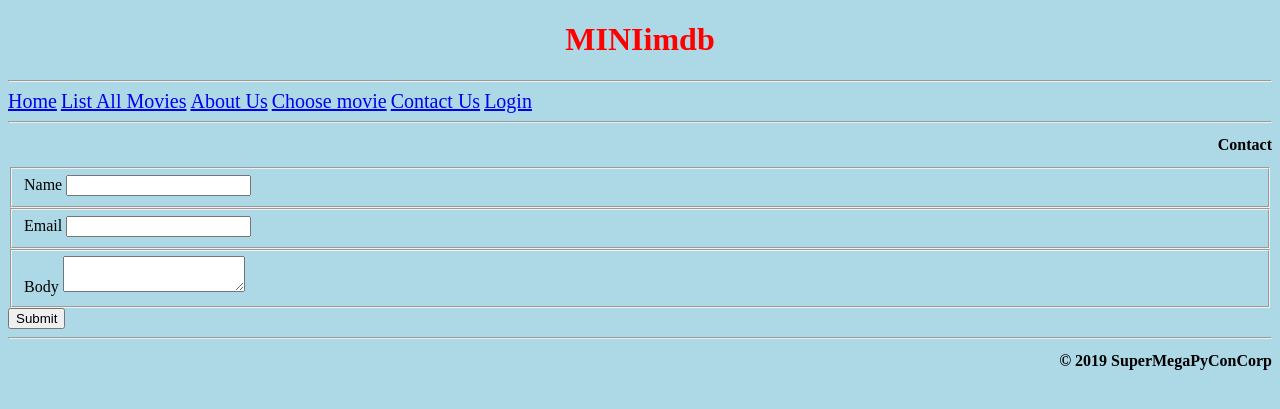
After one commit to McleodJK/movies-DB, a Flask app: template templates/form.html in a window 1280 px wide. The commit adds this page. Shown: the top 409 px of the page. Run offline with Flask 2, Linux system fonts and the light colour scheme; the template is opened without the code that fills it: most values are stand-ins (such as "Sample title", 1, 10 or a date in 2020); form fields are guessed from the names that the template uses; parts of the project's set-up code (start-up, migrations or seed data) failed here and were passed over.

Commit message:
Trying to add form

```diff
--- a/main.py
+++ b/main.py
@@ -188,6 +188,21 @@ def add_role():
     actors = models.Actor.query.all()
     return render_template('add_movie.html', page_title='Add', movies = movies, actors = actors)
 
+# https://hackersandslackers.com/flask-wtforms-forms/
+
+@app.route("/contact", methods=["GET", "POST"])
+def contact():
+    """Standard `contact` form."""
+    form = ContactForm()
+    if form.validate_on_submit():
+        return redirect(url_for("success"))
+    return render_template(
+        "contact.jinja2",
+        form=form,
+        template="form-template"
+    )
+
+
 ######################## 404 ########################
 
 @app.errorhandler(404)
--- /dev/null
+++ b/templates/form.html
@@ -0,0 +1,31 @@
+{% extends 'layout.html' %}
+
+
+{% block content %}
+
+    <div class="form-wrapper">
+      <h2 class="title">Contact</h2>
+
+      <form method="POST" action="{{ url_for('contact') }}">
+
+          <fieldset class="form-field">
+              {{ form.name.label }}
+              {{ form.name(size=20) }}
+          </fieldset>
+
+          <fieldset class="form-field">
+              {{ form.email.label }}
+              {{ form.email }}
+          </fieldset>
+
+          <fieldset class="form-field">
+              {{ form.body.label }}
+              {{ form.body }}
+          </fieldset>
+
+          {{ form.submit }}
+
+      </form>
+    </div>
+
+{% endblock %}
--- a/templates/nav.html
+++ b/templates/nav.html
@@ -4,6 +4,7 @@
   <a href="/all_movies">List All Movies</a>
   <a href="/about_us">About Us</a>
   <a href="/choose_movie">Choose movie</a>
+  <a href="/contact">Contact Us</a>
 
   {% if current_user.is_authenticated %}
   <a href="/add_movie">Add movie</a>
```
Also changed, not shown: forms.py (added, +59 -0 lines), static/style.css (renamed from static/css/main.css).
